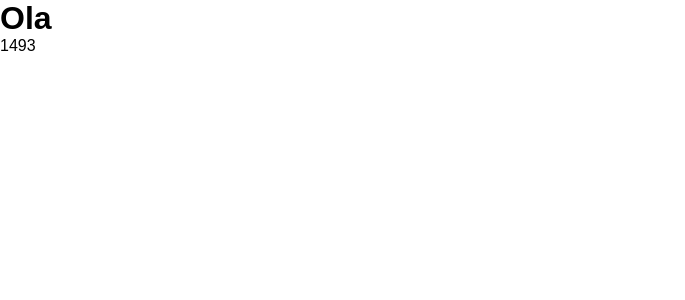
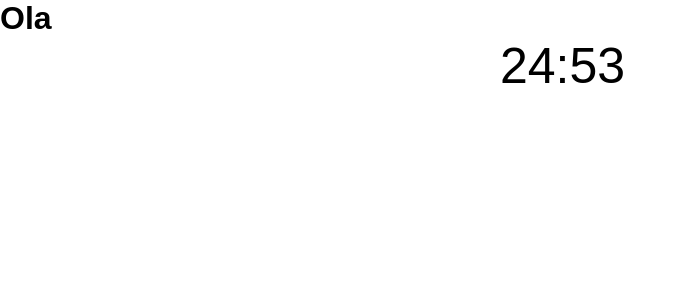
Before and after one commit to Orozimbo1/pomodoro_app, a React (Vite) app: page / in a window 1280 px wide. Shown: the top 300 px of the page, without its empty margins (0-685 px from the left). Built offline with nearby package versions, Linux system fonts and the light colour scheme.

Commit message:
Convertendo segundos em tempo

```diff
--- a/src/components/PomodoroTimer.tsx
+++ b/src/components/PomodoroTimer.tsx
@@ -1,5 +1,6 @@
 import { useState } from "react";
 import { useInterval } from "../hooks/useInterval";
+import { secondsToTime } from "../utils/secondsToTime";
 
 interface Props {
   defaultPomodoroTime: number;
@@ -13,7 +14,7 @@ const PomodoroTimer = (props: Props): JSX.Element => {
   }, 1000)
 
   return (
-    <div>{mainTime}</div>
+    <div style={{fontSize: 50, marginLeft: 500}}>{secondsToTime(mainTime)}</div>
   )
 }
 
--- /dev/null
+++ b/src/utils/secondsToTime.ts
@@ -0,0 +1,6 @@
+export const secondsToTime = (seconds: number): string => {
+  const zeroLeft = (n: number) => Math.floor(n).toString().padStart(2, '0');
+  const min = zeroLeft((seconds / 60) % 60)
+  const sec = zeroLeft((seconds % 60) % 60)
+  return `${min}:${sec}`;
+}
```
